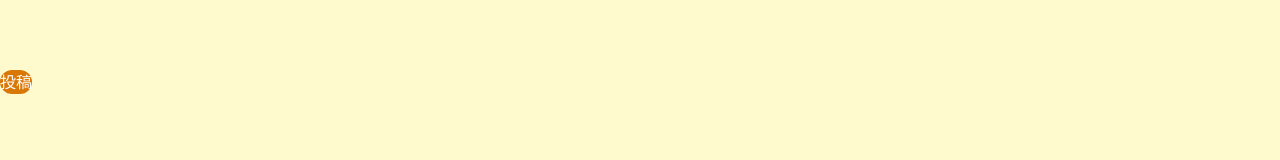
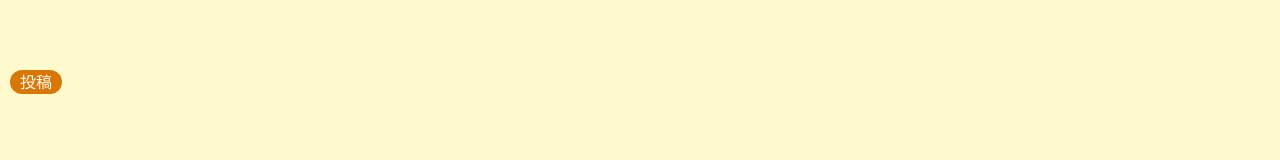
Before and after one commit to namosuke/MyFontSNS, a React (Create React App) app: page /post in a window 1280 px wide. Shown: the part 189-349 px from the top of the page. Built offline with nearby package versions, Linux system fonts and the light colour scheme.

Commit message:
tailwind JIT再構築設定

```diff
--- a/package.json
+++ b/package.json
@@ -3,7 +3,7 @@
   "version": "0.1.0",
   "private": true,
   "scripts": {
-    "start": "craco start",
+    "start": "cross-env TAILWIND_MODE=watch craco start",
     "build": "craco build",
     "test": "craco test",
     "eject": "react-scripts eject",
@@ -52,6 +52,7 @@
     "@types/react-dom": "^17.0.3",
     "autoprefixer": "9",
     "axios": "^0.21.0",
+    "cross-env": "^7.0.3",
     "p5": "^1.4.0",
     "postcss": "7",
     "prettier": "^2.4.1",
--- a/src/views/Createpost.tsx
+++ b/src/views/Createpost.tsx
@@ -14,7 +14,7 @@ const Createpost = () => {
       <PostCanvas text={textarea} />
       <button
         type="button"
-        className="w-max h-max bg-yellow-600 rounded-full text-[#fff]"
+        className="w-max h-max bg-yellow-600 rounded-full text-white px-[10px] ml-[10px]"
       >
         投稿
       </button>
```
Also changed, not shown: 1 other file (tests, documents, lock files or other folders).
